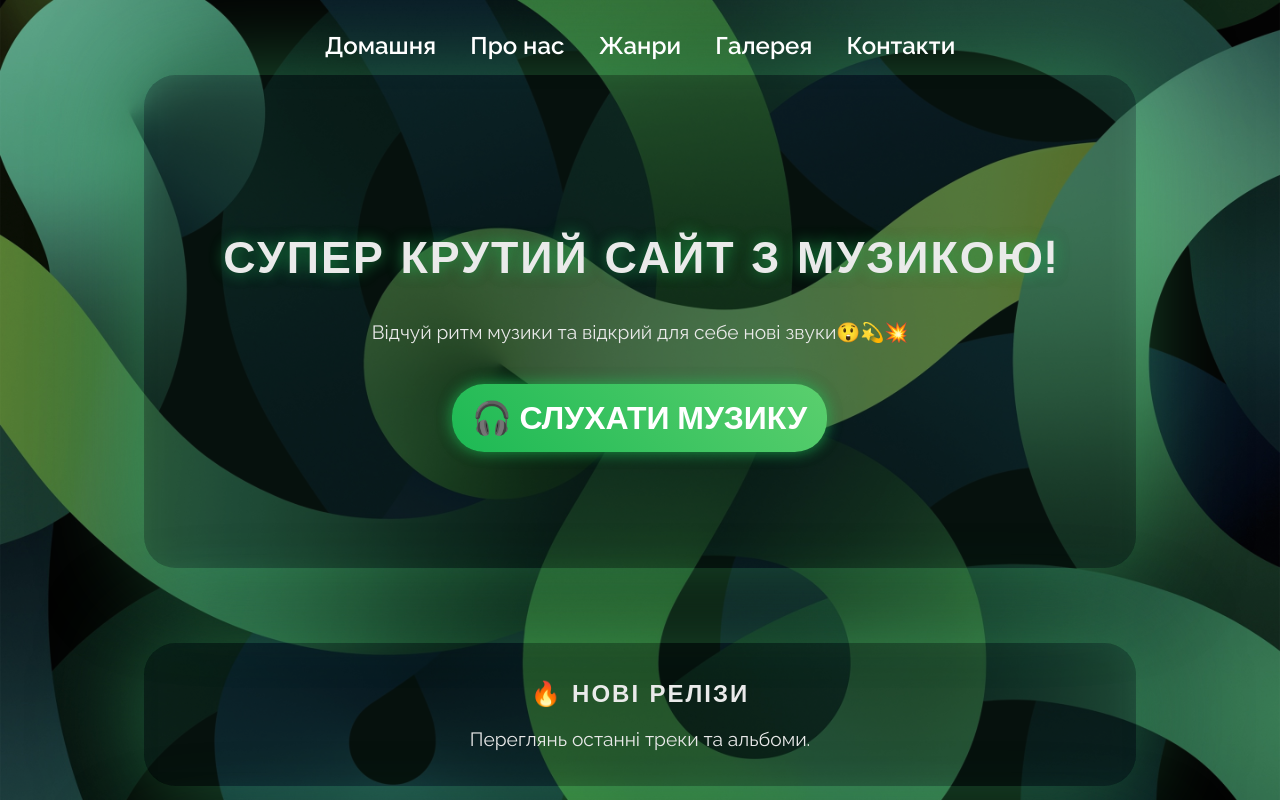
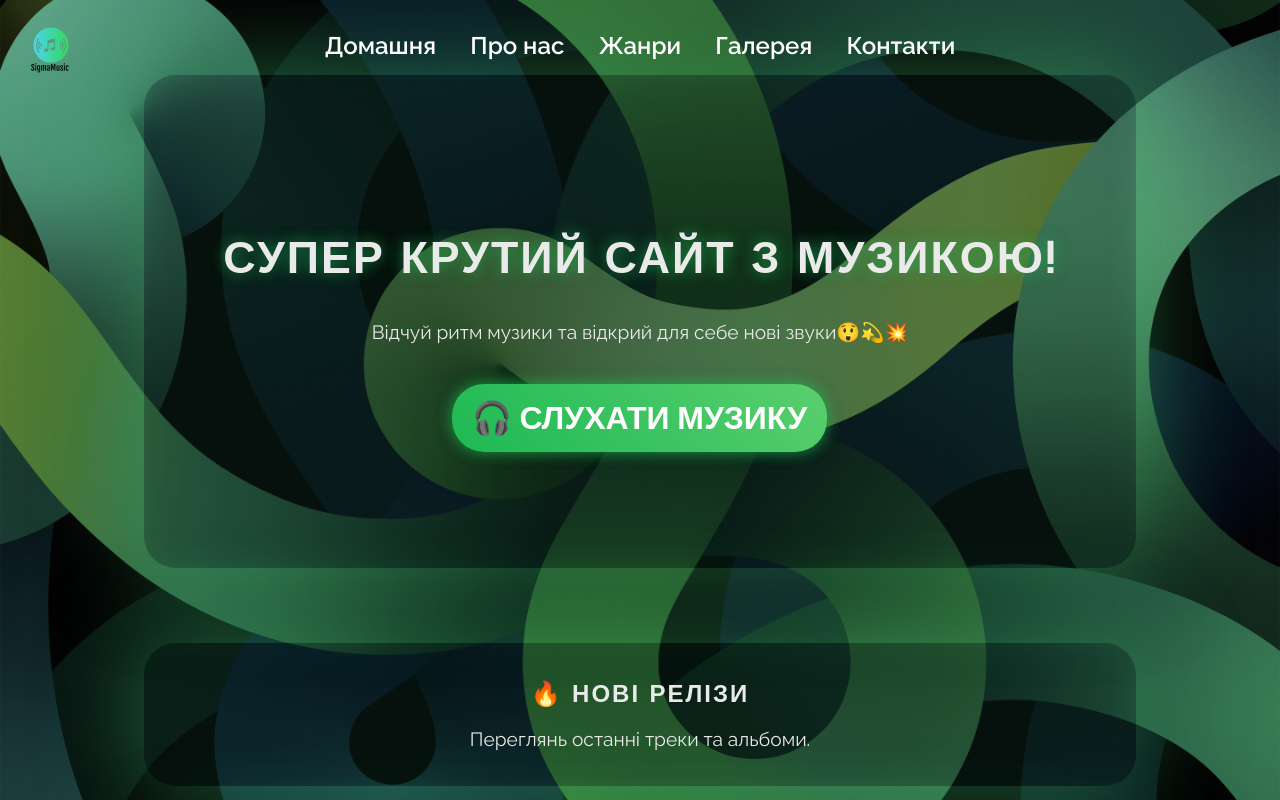
Before and after one commit to XXXDoriXXX/SigmaMusic, a website: page public/index.html in a window 1280 px wide. Shown: the top 800 px of the page. Drawn offline with Linux system fonts and the light colour scheme.

Commit message:
(add simple logo on navbar, need a change)

```diff
--- a/public/css/styles.css
+++ b/public/css/styles.css
@@ -287,6 +287,13 @@ select {
     transform: scale(1.1);
 }
 
+.logo {
+    width: 50px;
+    height: 50px;
+    position: absolute;
+    top: 25px;
+    left: 25px;
+}
 
 
 
--- a/public/navbar.html
+++ b/public/navbar.html
@@ -1,4 +1,5 @@
 <nav>
+    <img src="images/logo.png" alt="logo" class="logo">
     <div class="menu-toggle" onclick="toggleMenu()">☰</div>
     <ul id="nav-links">
         <li><a href="index.html">Домашня</a></li>
```
Also changed, not shown: public/images/logo.png (added).
